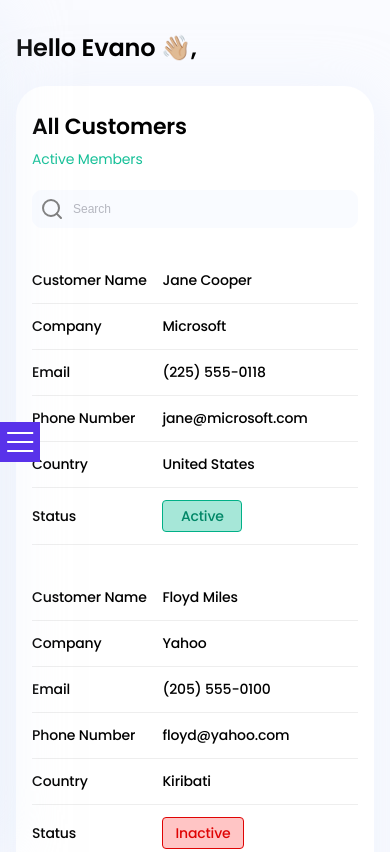
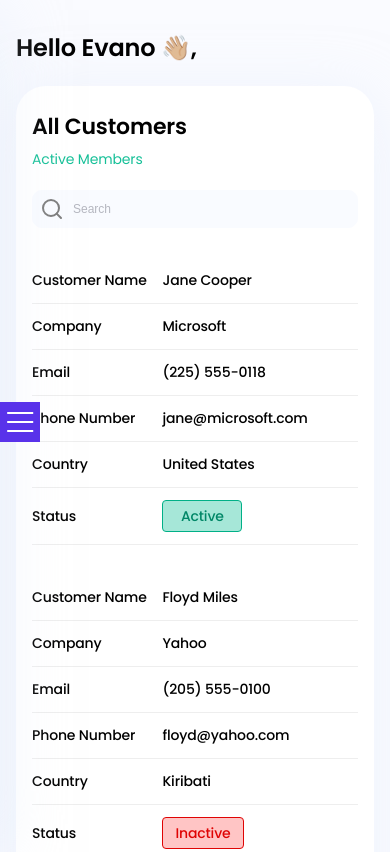
Before and after one commit to dm-kolomiets/Customers, a plain HTML site: page index.html in a window 390 px wide. Shown: the top 852 px of the page. Drawn offline with Linux system fonts and the light colour scheme.

Commit message:
Update main.css
changes css

```diff
--- a/css/main.css
+++ b/css/main.css
@@ -298,14 +298,9 @@ input, textarea, select {
 }
 
 .dashboard__inner {
-    /*position: fixed;*/
-    /*left: 0;*/
-    /*top: 0;*/
-    /*z-index: 10;*/
     background-color: var(--clr-white);
     -webkit-box-shadow: 0px 10px 60px rgba(226, 236, 249, 0.5);
     box-shadow: 0px 10px 60px rgba(226, 236, 249, 0.5);
-    /*width: 306px;*/
     height: 100vh;
     padding: 36px;
     display: -webkit-box;
@@ -479,6 +474,7 @@ input, textarea, select {
         right: 0;
         width: 40px;
         height: 40px;
+        margin-top: -20px;
         -webkit-transform: translateX(100%);
         -ms-transform: translateX(100%);
         transform: translateX(100%);
```
